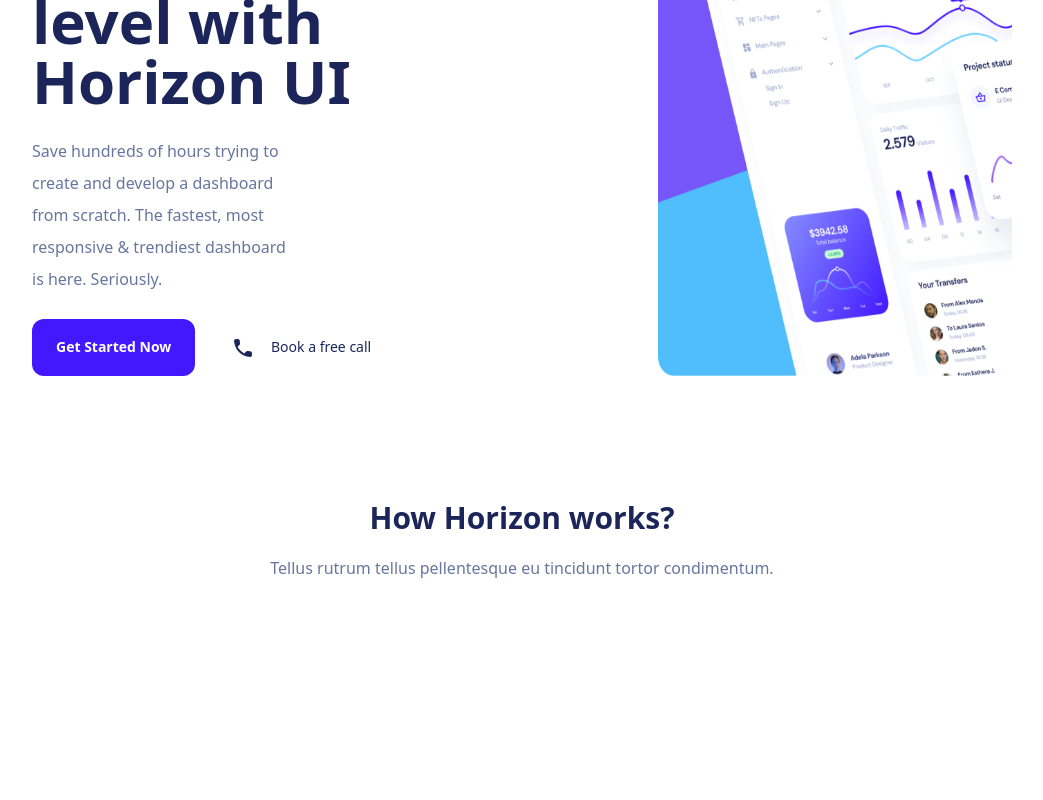
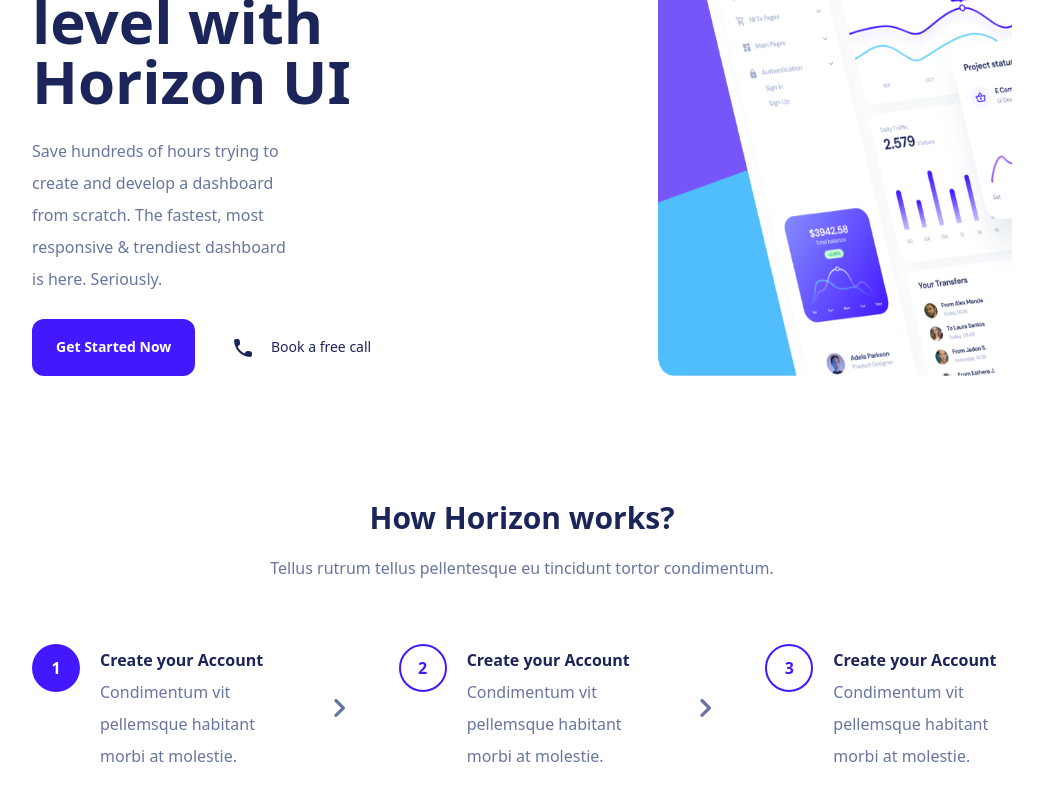
Before and after one commit to defuj/belajar-vuejs-batch2, a Vue app: page /home in a window 1280 px wide. Shown: the part 338-1138 px from the top of the page, without its empty margins (118-1161 px from the left). Before the commit the page ends 1042 px from the top, so only its background shows below. Built offline with nearby package versions, Linux system fonts and the light colour scheme.

Commit message:
Refactor CSS styles and add new component IconChevronRight

```diff
--- a/src/assets/css/style.css
+++ b/src/assets/css/style.css
@@ -654,6 +654,10 @@
   margin-right: 0.75rem;
 }
 
+.mt-\[60px\] {
+  margin-top: 60px;
+}
+
 .inline {
   display: inline;
 }
@@ -682,6 +686,14 @@
   height: 80%;
 }
 
+.h-12 {
+  height: 3rem;
+}
+
+.h-10 {
+  height: 2.5rem;
+}
+
 .max-h-lvh {
   max-height: 100lvh;
 }
@@ -706,6 +718,14 @@
   width: 80%;
 }
 
+.w-12 {
+  width: 3rem;
+}
+
+.w-10 {
+  width: 2.5rem;
+}
+
 .max-w-\[80\%\] {
   max-width: 80%;
 }
@@ -716,6 +736,14 @@
 
 .max-w-\[60\%\] {
   max-width: 60%;
+}
+
+.flex-1 {
+  flex: 1 1 0%;
+}
+
+.transform {
+  transform: translate(var(--tw-translate-x), var(--tw-translate-y)) rotate(var(--tw-rotate)) skewX(var(--tw-skew-x)) skewY(var(--tw-skew-y)) scaleX(var(--tw-scale-x)) scaleY(var(--tw-scale-y));
 }
 
 .grid-cols-2 {
@@ -754,6 +782,10 @@
   justify-content: center;
 }
 
+.justify-between {
+  justify-content: space-between;
+}
+
 .gap-24 {
   gap: 6rem;
 }
@@ -782,6 +814,18 @@
   margin-bottom: calc(1.5rem * var(--tw-space-y-reverse));
 }
 
+.space-x-5 > :not([hidden]) ~ :not([hidden]) {
+  --tw-space-x-reverse: 0;
+  margin-right: calc(1.25rem * var(--tw-space-x-reverse));
+  margin-left: calc(1.25rem * calc(1 - var(--tw-space-x-reverse)));
+}
+
+.space-x-\[40px\] > :not([hidden]) ~ :not([hidden]) {
+  --tw-space-x-reverse: 0;
+  margin-right: calc(40px * var(--tw-space-x-reverse));
+  margin-left: calc(40px * calc(1 - var(--tw-space-x-reverse)));
+}
+
 .scroll-smooth {
   scroll-behavior: smooth;
 }
@@ -794,8 +838,21 @@
   border-radius: 0.75rem;
 }
 
+.rounded-full {
+  border-radius: 9999px;
+}
+
 .border {
   border-width: 1px;
+}
+
+.border-2 {
+  border-width: 2px;
+}
+
+.border-purple-blue-500 {
+  --tw-border-opacity: 1;
+  border-color: rgb(67 24 255 / var(--tw-border-opacity));
 }
 
 .bg-\[\#E9E3FF\] {
@@ -951,3 +1008,8 @@
   --tw-text-opacity: 1;
   color: rgb(27 37 89 / var(--tw-text-opacity));
 }
+
+.text-purple-blue-500 {
+  --tw-text-opacity: 1;
+  color: rgb(67 24 255 / var(--tw-text-opacity));
+}
--- /dev/null
+++ b/src/components/icons/IconChevronRight.vue
@@ -0,0 +1,21 @@
+<template>
+  <svg
+    xmlns="http://www.w3.org/2000/svg"
+    width="43"
+    height="42"
+    viewBox="0 0 43 42"
+    fill="currentColor"
+  >
+    <g clip-path="url(#clip0_5110_325)">
+      <path
+        d="M16.9242 11.7425C16.2417 12.425 16.2417 13.5275 16.9242 14.21L23.7142 21L16.9242 27.79C16.2417 28.4725 16.2417 29.575 16.9242 30.2575C17.6067 30.94 18.7092 30.94 19.3917 30.2575L27.4242 22.225C28.1067 21.5425 28.1067 20.44 27.4242 19.7575L19.3917 11.725C18.7267 11.06 17.6067 11.06 16.9242 11.7425Z"
+        fill="#68769F"
+      />
+    </g>
+    <defs>
+      <clipPath id="clip0_5110_325">
+        <rect width="42" height="42" fill="white" transform="translate(0.666748)" />
+      </clipPath>
+    </defs>
+  </svg>
+</template>
--- a/src/components/icons/index.ts
+++ b/src/components/icons/index.ts
@@ -13,3 +13,4 @@
 export { default as User } from '@/components/icons/IconUser.vue'
 export { default as Moon } from '@/components/icons/IconMoon.vue'
 export { default as Phone } from '@/components/icons/IconPhone.vue'
+export { default as ChevronRight } from '@/components/icons/IconChevronRight.vue'
--- a/src/views/HomeView.vue
+++ b/src/views/HomeView.vue
@@ -1,5 +1,5 @@
 <script setup lang="ts">
-import { Moon, Phone } from '@/components/icons'
+import { ChevronRight, Moon, Phone } from '@/components/icons'
 import { RouterLink } from 'vue-router'
 </script>
 
@@ -74,6 +74,54 @@
         <p class="mt-3 text-base font-medium leading-8 text-center text-dark-grey-600">
           Tellus rutrum tellus pellentesque eu tincidunt tortor condimentum.
         </p>
+
+        <div class="w-full mt-[60px] flex flex-row justify-between items-center space-x-[40px]">
+          <div class="flex flex-row justify-between flex-1 space-x-5">
+            <div
+              class="flex items-center justify-center w-12 h-12 text-base font-bold leading-8 text-center text-white rounded-full bg-purple-blue-500"
+            >
+              1
+            </div>
+            <div class="flex flex-col flex-1">
+              <h1 class="text-base font-bold leading-8 text-dark-grey-900">Create your Account</h1>
+              <p class="text-base font-medium leading-8 text-dark-grey-600">
+                Condimentum vit pellemsque habitant morbi at molestie.
+              </p>
+            </div>
+          </div>
+
+          <ChevronRight class="w-10 h-10 text-dark-grey-600" />
+
+          <div class="flex flex-row justify-between flex-1 space-x-5">
+            <div
+              class="flex items-center justify-center w-12 h-12 text-base font-bold leading-8 text-center bg-white border-2 rounded-full text-purple-blue-500 border-purple-blue-500"
+            >
+              2
+            </div>
+            <div class="flex flex-col flex-1">
+              <h1 class="text-base font-bold leading-8 text-dark-grey-900">Create your Account</h1>
+              <p class="text-base font-medium leading-8 text-dark-grey-600">
+                Condimentum vit pellemsque habitant morbi at molestie.
+              </p>
+            </div>
+          </div>
+
+          <ChevronRight class="w-10 h-10 text-dark-grey-600" />
+
+          <div class="flex flex-row justify-between flex-1 space-x-5">
+            <div
+              class="flex items-center justify-center w-12 h-12 text-base font-bold leading-8 text-center bg-white border-2 rounded-full text-purple-blue-500 border-purple-blue-500"
+            >
+              3
+            </div>
+            <div class="flex flex-col flex-1">
+              <h1 class="text-base font-bold leading-8 text-dark-grey-900">Create your Account</h1>
+              <p class="text-base font-medium leading-8 text-dark-grey-600">
+                Condimentum vit pellemsque habitant morbi at molestie.
+              </p>
+            </div>
+          </div>
+        </div>
       </div>
     </section>
   </main>
```
